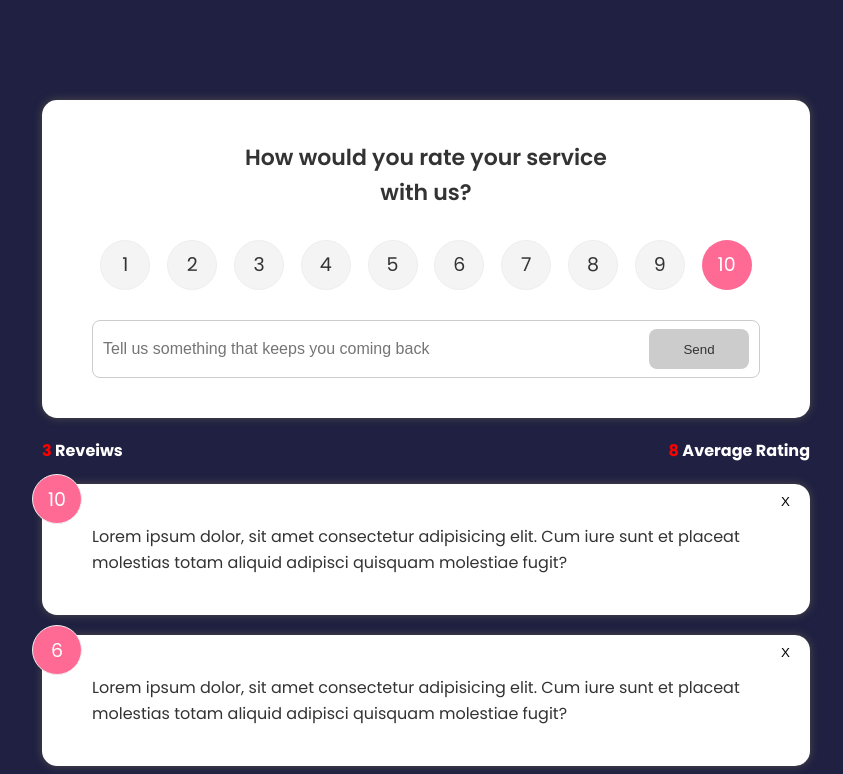
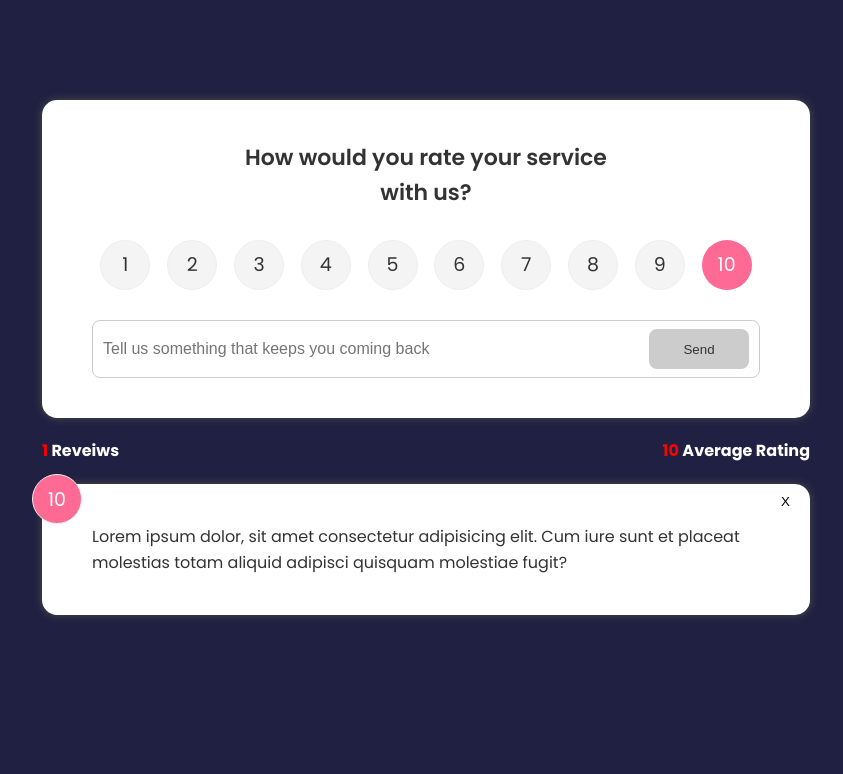
Before and after one commit to Horlakz/feedback-app, a Svelte app: page / in a window 1280 px wide. Shown: the top 774 px of the page, without its empty margins (214-1057 px from the left). Built offline with nearby package versions, Linux system fonts and the light colour scheme.

Commit message:
reduced dummy data from one to three

```diff
--- a/src/stores.js
+++ b/src/stores.js
@@ -1,19 +1,9 @@
-import {writable} from 'svelte/store'
+import { writable } from "svelte/store";
 
-export const FeedbackStore  = writable([
-    {
-        id: 1,
-        rating: 10,
-        text: 'Lorem ipsum dolor, sit amet consectetur adipisicing elit. Cum iure sunt et placeat molestias totam aliquid adipisci quisquam molestiae fugit?'
-    },
-    {
-        id: 2,
-        rating: 6,
-        text: 'Lorem ipsum dolor, sit amet consectetur adipisicing elit. Cum iure sunt et placeat molestias totam aliquid adipisci quisquam molestiae fugit?'
-    },
-    {
-        id: 3,
-        rating: 8,
-        text: 'Lorem ipsum dolor, sit amet consectetur adipisicing elit. Cum iure sunt et placeat molestias totam aliquid adipisci quisquam molestiae fugit?'
-    },
-])
+export const FeedbackStore = writable([
+  {
+    id: 1,
+    rating: 10,
+    text: "Lorem ipsum dolor, sit amet consectetur adipisicing elit. Cum iure sunt et placeat molestias totam aliquid adipisci quisquam molestiae fugit?",
+  },
+]);
```
